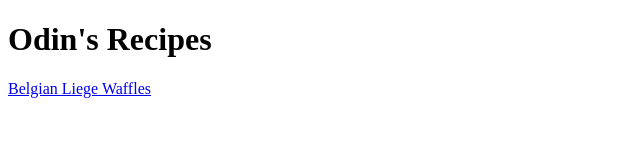
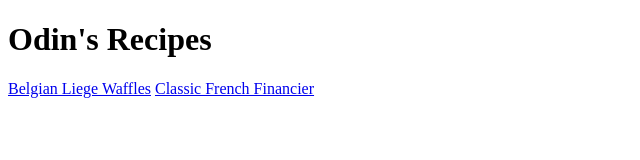
Before and after one commit to mine9607/odin-recipes, a plain HTML site: page index.html in a window 1280 px wide. Shown: the whole page, without its empty margins (0-640 px from the left). Drawn offline with Linux system fonts and the light colour scheme.

Commit message:
Added a link to a second recipe

```diff
--- a/index.html
+++ b/index.html
@@ -7,5 +7,6 @@
     <body>
         <h1>Odin's Recipes</h1>
         <a href="./recipes/liege-waffles.html">Belgian Liege Waffles</a>
+        <a href="./recipes/financiers.html">Classic French Financier</a>
     </body>
 </html>
```
